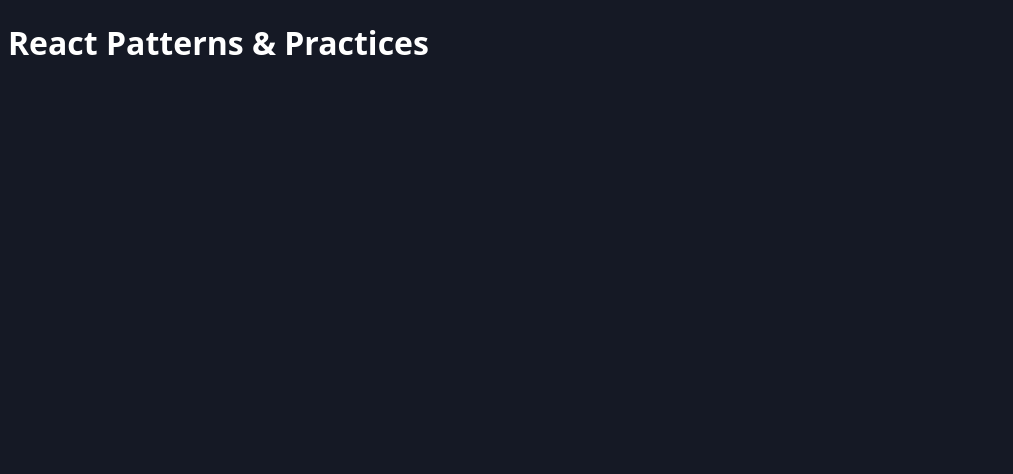
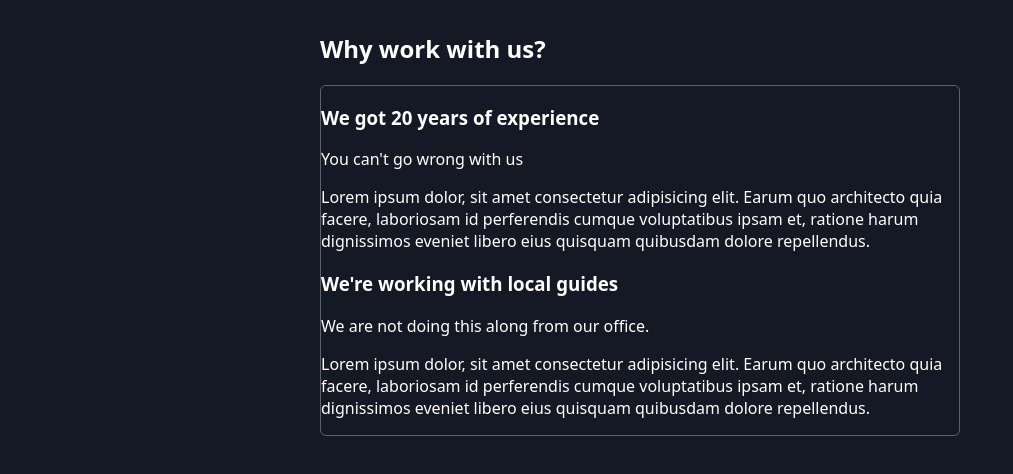
Before and after one commit to TriBhaskar/React-Patterns, a React (Vite) app: page / in a window 1280 px wide. Shown: the top 474 px of the page, without its empty margins (0-1013 px from the left). Built offline with nearby package versions, Linux system fonts and the light colour scheme.

Commit message:
Add Accordion component to App.jsx

```diff
--- a/src/App.jsx
+++ b/src/App.jsx
@@ -1,5 +1,38 @@
+import Accordion from "./components/Accordion/Accordion";
+import AccordionItem from "./components/Accordion/AccordionItem";
+
 function App() {
-  return <h1>React Patterns & Practices</h1>;
+  return (
+    <main>
+      <section>
+        <h2>Why work with us?</h2>
+        <Accordion className="accordion">
+          <AccordionItem title="We got 20 years of experience">
+            <article>
+              <p>You can&apos;t go wrong with us</p>
+              <p>
+                Lorem ipsum dolor, sit amet consectetur adipisicing elit. Earum
+                quo architecto quia facere, laboriosam id perferendis cumque
+                voluptatibus ipsam et, ratione harum dignissimos eveniet libero
+                eius quisquam quibusdam dolore repellendus.
+              </p>
+            </article>
+          </AccordionItem>
+          <AccordionItem title="We're working with local guides">
+            <article>
+              <p>We are not doing this along from our office.</p>
+              <p>
+                Lorem ipsum dolor, sit amet consectetur adipisicing elit. Earum
+                quo architecto quia facere, laboriosam id perferendis cumque
+                voluptatibus ipsam et, ratione harum dignissimos eveniet libero
+                eius quisquam quibusdam dolore repellendus.
+              </p>
+            </article>
+          </AccordionItem>
+        </Accordion>
+      </section>
+    </main>
+  );
 }
 
 export default App;
--- /dev/null
+++ b/src/components/Accordion/Accordion.jsx
@@ -0,0 +1,3 @@
+export default function Accordion({ children, className }) {
+  return <ul className={className}>{children}</ul>;
+}
--- /dev/null
+++ b/src/components/Accordion/AccordionItem.jsx
@@ -0,0 +1,8 @@
+export default function AccordionItem({ className, title, children }) {
+  return (
+    <li className={className}>
+      <h3>{title}</h3>
+      <div>{children}</div>
+    </li>
+  );
+}
```
